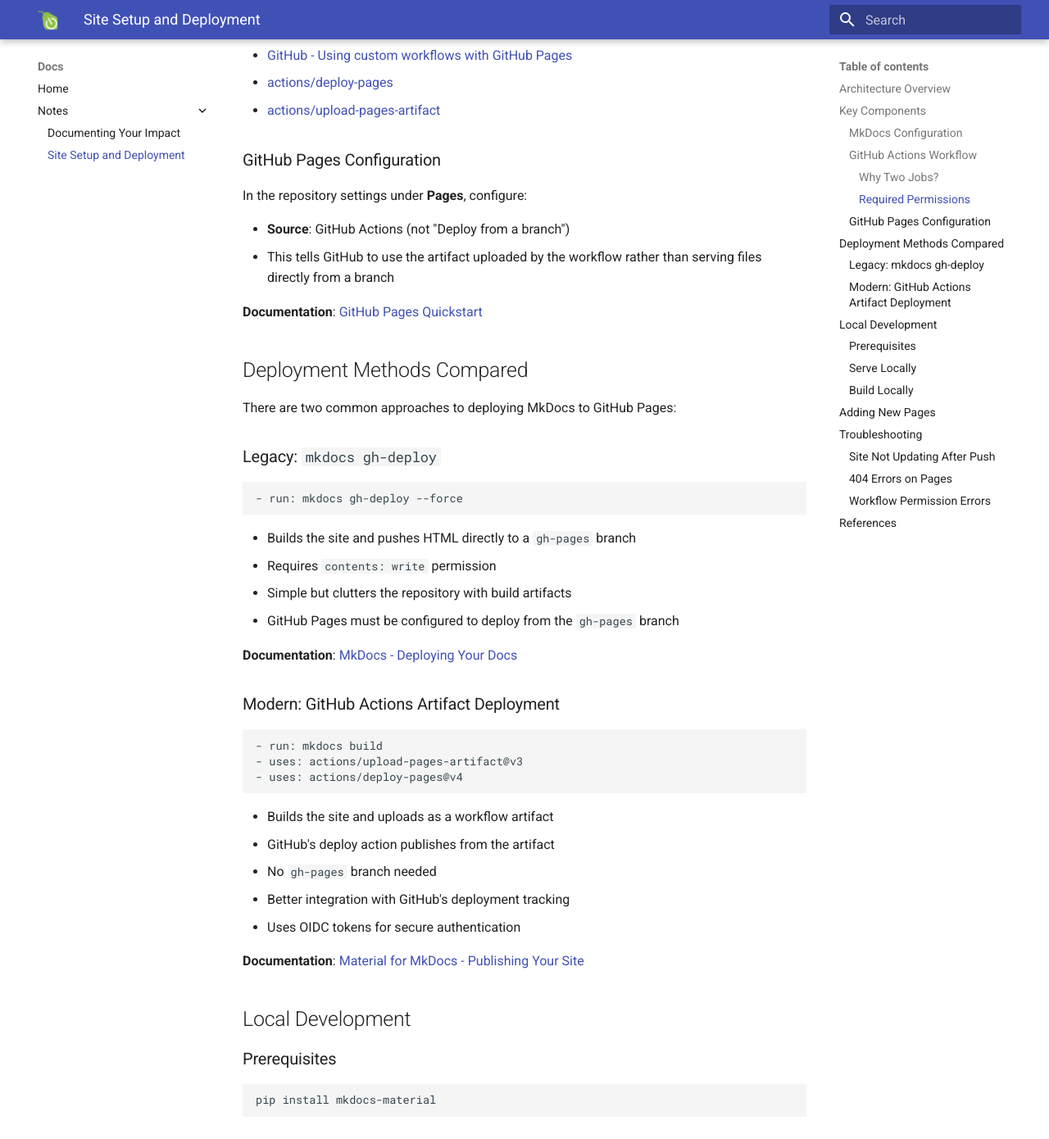
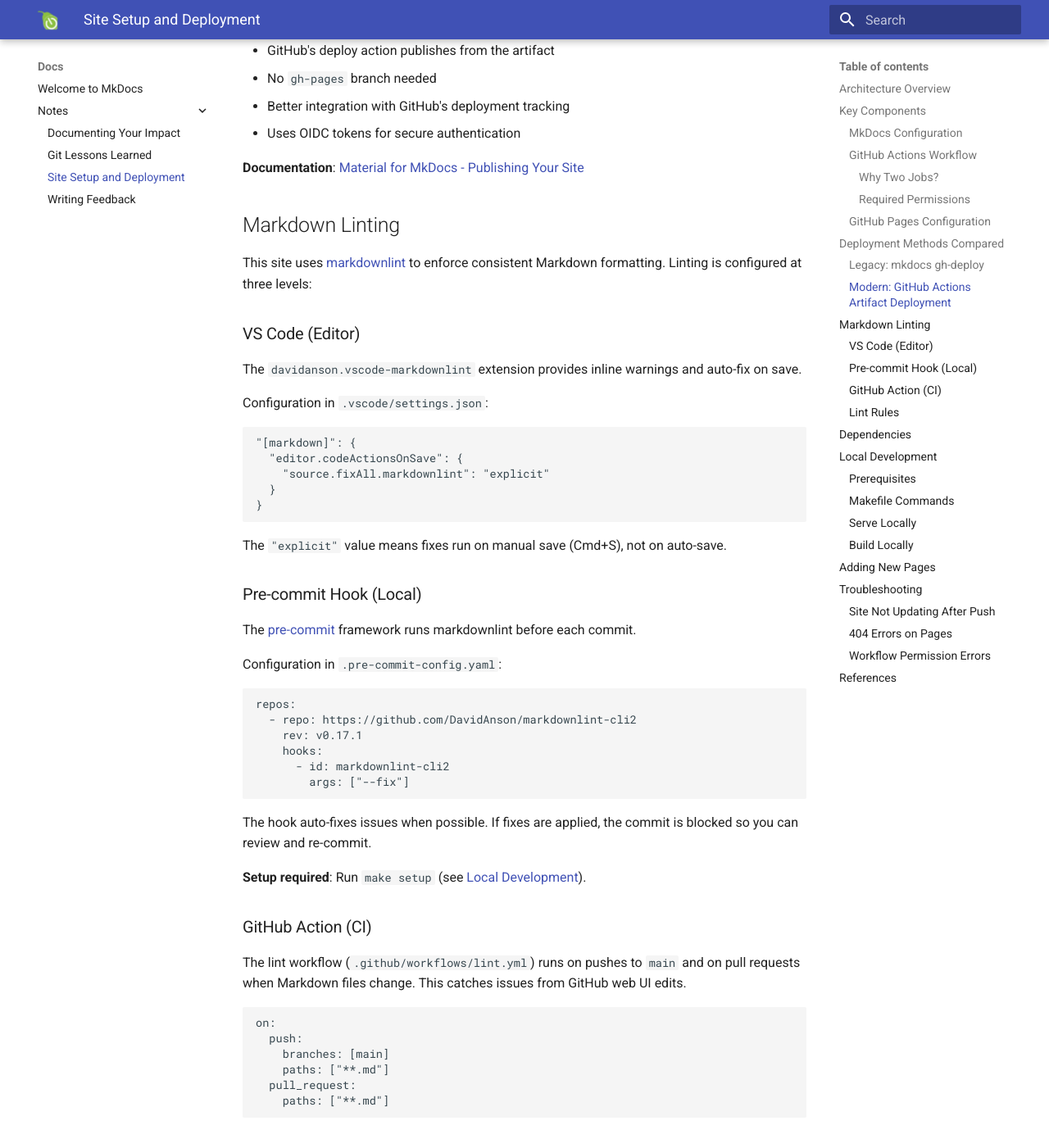
Before and after one commit to paretech/docs, an MkDocs documentation site: the page built from docs/notes/site-setup.md, in a window 1280 px wide and 1400 px high, scrolled down 2133 px. Shown: the top 1390 px of the window at 82% size. Built offline with MkDocs 1.6.1 and Material for MkDocs 9.7.7, drawn with Linux system fonts in a browser that asks for light colours; some of the changed text lies outside the part shown.

Commit message:
Add markdown linting and dev tooling (#3)
* Add project specific VS Code settings

* Edit site docs, remove details stored in config.

* Add markdown extension and settings

* Modify nav bar to populate automatically

* Fix list formatting

* Fix list formatting

* Add python dependencies

* Add livereload workaround

* Add markdown linting for VS Code

* Add markdown linting to actions and commit

* Update site docs and add makefile

* Switch from requirements.txt to pyproject.toml

* Ignore temp dirs

* Fix linting errors

````diff
--- a/.claude/rules/writing-feedback.md
+++ b/.claude/rules/writing-feedback.md
@@ -1,3 +1,5 @@
+# Writing Feedback Rules
+
 When reviewing documents for spelling, grammar, and clarity:
 
 - Always explain the "why" behind suggested corrections
--- /dev/null
+++ b/.pre-commit-config.yaml
@@ -0,0 +1,6 @@
+repos:
+  - repo: https://github.com/DavidAnson/markdownlint-cli2
+    rev: v0.17.1
+    hooks:
+      - id: markdownlint-cli2
+        args: ["--fix"]
--- a/docs/notes/site-setup.md
+++ b/docs/notes/site-setup.md
@@ -4,12 +4,12 @@
 
 ## Architecture Overview
 
-```
+```ASCII
 Local Development          GitHub                    GitHub Pages
-┌─────────────────┐       ┌─────────────────┐       ┌─────────────────┐
+┌─────────────────┐        ┌─────────────────┐       ┌─────────────────┐
 │  mkdocs serve   │──push─▶│  GitHub Actions │──────▶│  Static Site    │
-│  (localhost)    │       │  (build/deploy) │       │  (public URL)   │
-└─────────────────┘       └─────────────────┘       └─────────────────┘
+│  (localhost)    │        │  (build/deploy) │       │  (public URL)   │
+└─────────────────┘        └─────────────────┘       └─────────────────┘
 ```
 
 ## Key Components
@@ -18,64 +18,11 @@
 
 The site configuration lives in `mkdocs.yml` at the repository root:
 
-```yaml
-site_name: Docs
-site_url: https://paretech.github.io/docs
-theme:
-  name: material
-nav:
-  - Home: index.md
-  - Notes:
-      - Page Title: notes/example.md
-```
-
 **Documentation**: [MkDocs Configuration](https://www.mkdocs.org/user-guide/configuration/)
 
 ### GitHub Actions Workflow
 
 The deployment workflow (`.github/workflows/ci.yml`) uses the modern artifact-based approach rather than the legacy `gh-deploy` method.
-
-```yaml
-name: ci
-on:
-  push:
-    branches:
-      - main
-
-permissions:
-  contents: read
-  pages: write
-  id-token: write
-
-concurrency:
-  group: pages
-  cancel-in-progress: false
-
-jobs:
-  build:
-    runs-on: ubuntu-latest
-    steps:
-      - uses: actions/checkout@v4
-      - uses: actions/setup-python@v5
-        with:
-          python-version: 3.x
-      - run: pip install mkdocs-material
-      - run: mkdocs build
-      - uses: actions/upload-pages-artifact@v3
-        with:
-          path: site
-
-  deploy:
-    runs-on: ubuntu-latest
-    needs: build
-    environment:
-      name: github-pages
-      url: ${{ steps.deployment.outputs.page_url }}
-    steps:
-      - name: Deploy to GitHub Pages
-        id: deployment
-        uses: actions/deploy-pages@v4
-```
 
 #### Why Two Jobs?
 
@@ -137,18 +84,118 @@
 
 **Documentation**: [Material for MkDocs - Publishing Your Site](https://squidfunk.github.io/mkdocs-material/publishing-your-site/)
 
+## Markdown Linting
+
+This site uses [markdownlint](https://github.com/DavidAnson/markdownlint) to enforce consistent Markdown formatting. Linting is configured at three levels:
+
+### VS Code (Editor)
+
+The `davidanson.vscode-markdownlint` extension provides inline warnings and auto-fix on save.
+
+Configuration in `.vscode/settings.json`:
+
+```json
+"[markdown]": {
+  "editor.codeActionsOnSave": {
+    "source.fixAll.markdownlint": "explicit"
+  }
+}
+```
+
+The `"explicit"` value means fixes run on manual save (Cmd+S), not on auto-save.
+
+### Pre-commit Hook (Local)
+
+The [pre-commit](https://pre-commit.com/) framework runs markdownlint before each commit.
+
+Configuration in `.pre-commit-config.yaml`:
+
+```yaml
+repos:
+  - repo: https://github.com/DavidAnson/markdownlint-cli2
+    rev: v0.17.1
+    hooks:
+      - id: markdownlint-cli2
+        args: ["--fix"]
+```
+
+The hook auto-fixes issues when possible. If fixes are applied, the commit is blocked so you can review and re-commit.
+
+**Setup required**: Run `make setup` (see [Local Development](#local-development)).
+
+### GitHub Action (CI)
+
+The lint workflow (`.github/workflows/lint.yml`) runs on pushes to `main` and on pull requests when Markdown files change. This catches issues from GitHub web UI edits.
+
+```yaml
+on:
+  push:
+    branches: [main]
+    paths: ["**.md"]
+  pull_request:
+    paths: ["**.md"]
+```
+
+### Lint Rules
+
+Rules are configured in `.markdownlint.json`:
+
+| Rule | Setting | Reason |
+|------|---------|--------|
+| MD013 | Disabled | No line length limit (prose wraps naturally) |
+| MD024 | `siblings_only: true` | Allows duplicate headings in different sections |
+
+**Documentation**: [markdownlint rules](https://github.com/DavidAnson/markdownlint/blob/main/doc/Rules.md)
+
+## Dependencies
+
+Dependencies are managed in `pyproject.toml` using optional dependency groups:
+
+```toml
+[project]
+dependencies = [          # Core: required for building
+    "mkdocs-material",
+    "mdx-truly-sane-lists",
+]
+
+[project.optional-dependencies]
+dev = [                   # Dev: only needed locally
+    "pre-commit",
+]
+```
+
+| Group | Installed by | Used for |
+|-------|--------------|----------|
+| Core (`dependencies`) | `pip install .` | Building the site (CI and local) |
+| Dev (`[dev]`) | `pip install -e ".[dev]"` | Local development (pre-commit, etc.) |
+
+The GitHub Action only installs core dependencies. Local development installs both.
+
 ## Local Development
 
 ### Prerequisites
 
+Install dependencies using the Makefile:
+
 ```bash
-pip install mkdocs-material
+make setup
 ```
+
+This runs `pip install -e ".[dev]"` to install all dependencies (core + dev) in editable mode, then configures the pre-commit hook.
+
+### Makefile Commands
+
+| Command | Description |
+|---------|-------------|
+| `make setup` | Install dependencies and configure pre-commit hook |
+| `make serve` | Run local dev server at `http://127.0.0.1:8000` |
+| `make build` | Build static site to `site/` directory |
+| `make lint` | Run markdownlint on all Markdown files |
 
 ### Serve Locally
 
 ```bash
-mkdocs serve
+make serve
 ```
 
 This starts a local server at `http://127.0.0.1:8000` with live reload.
@@ -156,7 +203,7 @@
 ### Build Locally
 
 ```bash
-mkdocs build
+make build
 ```
 
 This generates the static site in the `site/` directory.
@@ -173,8 +220,8 @@
       - New Page: notes/new-page.md
 ```
 
-3. Commit and push to `main`
-4. The GitHub Action will automatically build and deploy
+1. Commit and push to `main`
+2. The GitHub Action will automatically build and deploy
 
 ## Troubleshooting
 
--- a/mkdocs.yml
+++ b/mkdocs.yml
@@ -3,8 +3,7 @@
 theme:
   name: material
   logo: assets/paretech_logo.png
-nav:
-  - Home: index.md
-  - Notes:
-      - Documenting Your Impact: notes/documenting-impact.md
-      - Site Setup and Deployment: notes/site-setup.md
+markdown_extensions:
+  - pymdownx.saneheaders
+  - mdx_truly_sane_lists:
+      nested_indent: 2
````
Also changed, not shown: .claude/rules/site-setup-docs.md (added, +7 -0 lines), CLAUDE.md (+1 -1 lines), docs/notes/documenting-impact.md (+5 -7 lines), pyproject.toml (added, +14 -0 lines), .markdownlint.json (added), 4 other files.
